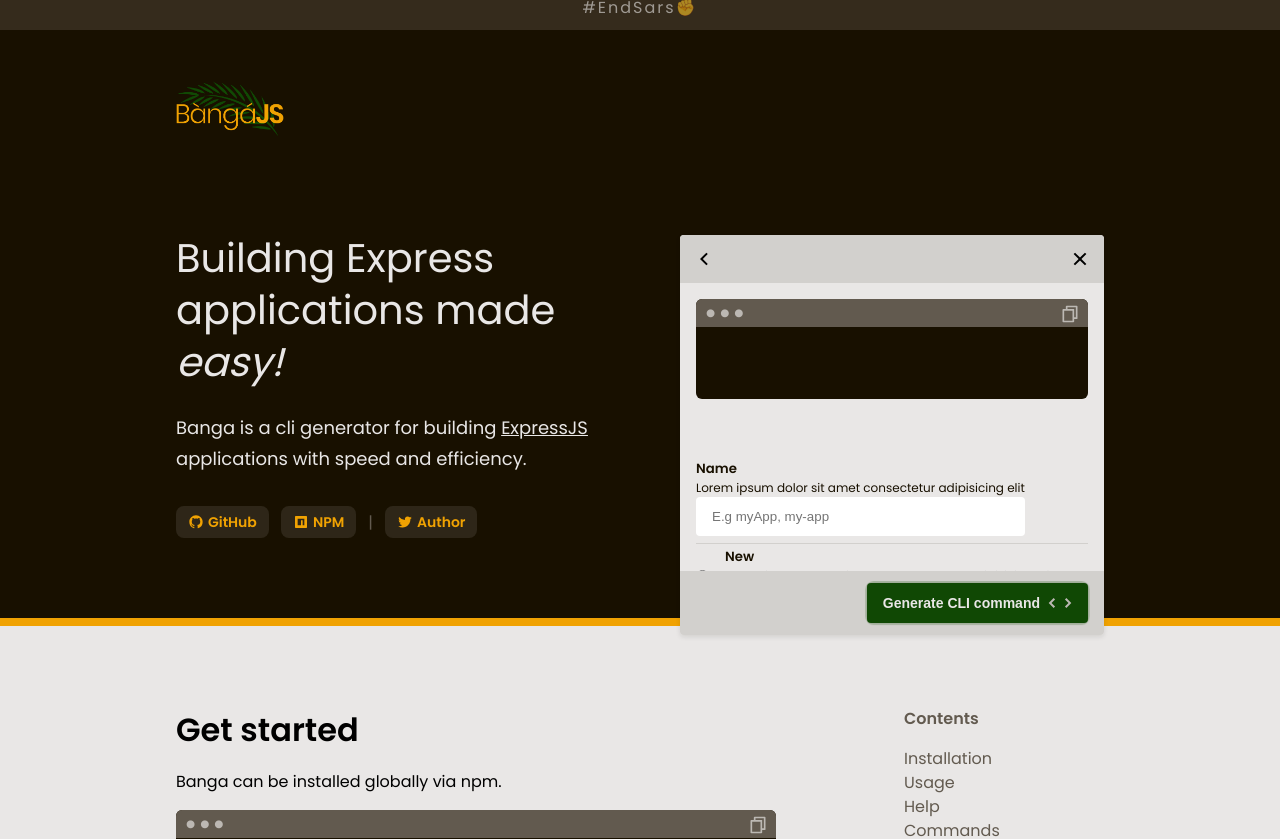
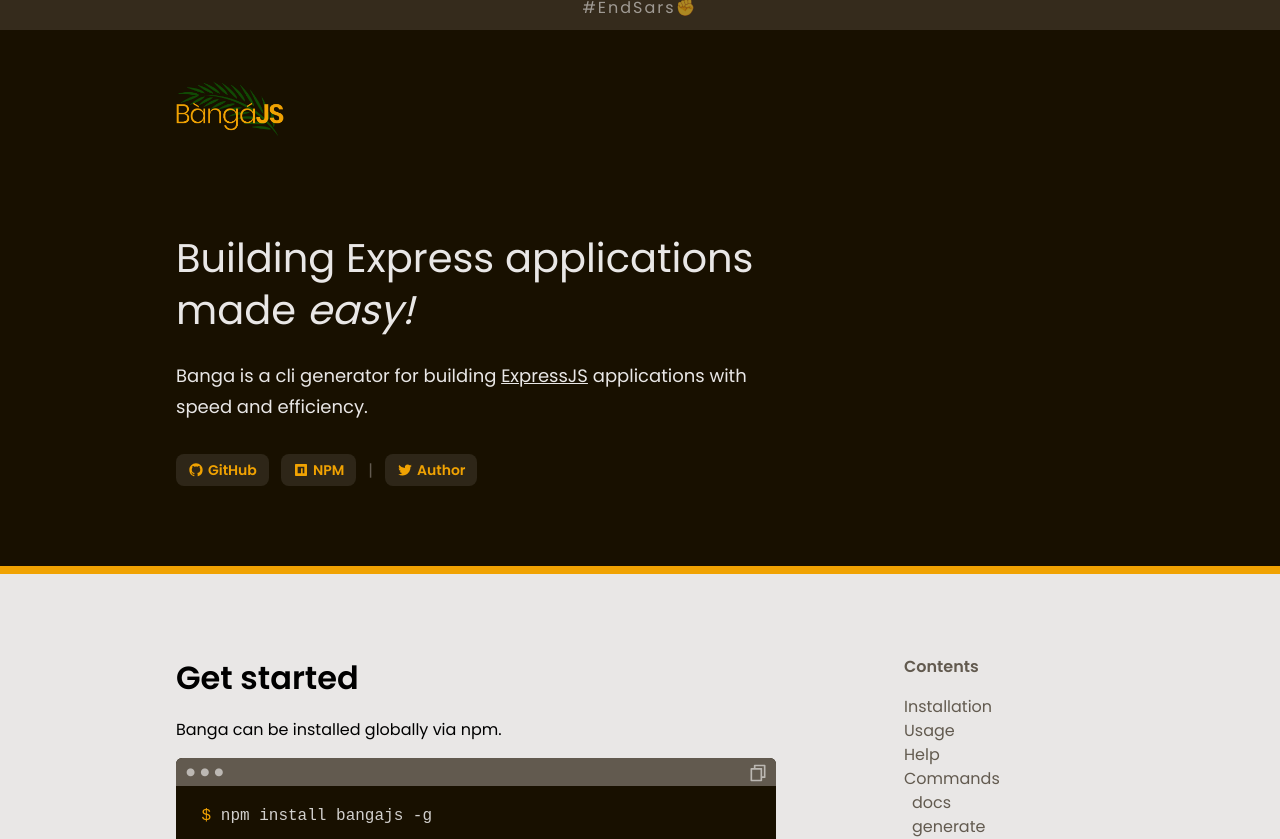
Before and after one commit to bangajs/documentation, an Angular app: page / in a window 1280 px wide. Shown: the top 839 px of the page. Built offline with nearby package versions, Linux system fonts and the light colour scheme.

Commit message:
chore: hide generator

```diff
--- a/src/app/app.component.html
+++ b/src/app/app.component.html
@@ -47,7 +47,7 @@
         </div>
       </div>
 
-      <app-generator></app-generator>
+      <!-- <app-generator></app-generator> -->
 
     </div>
 
```
